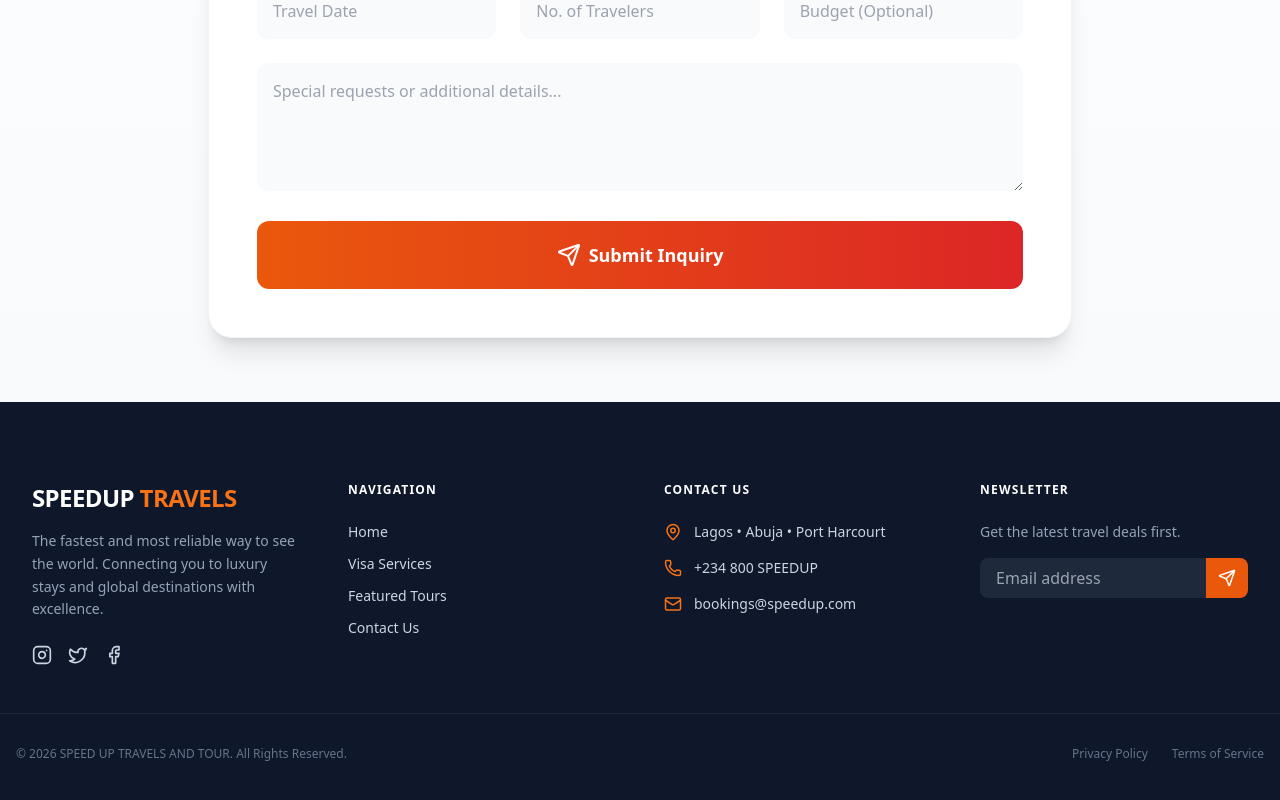
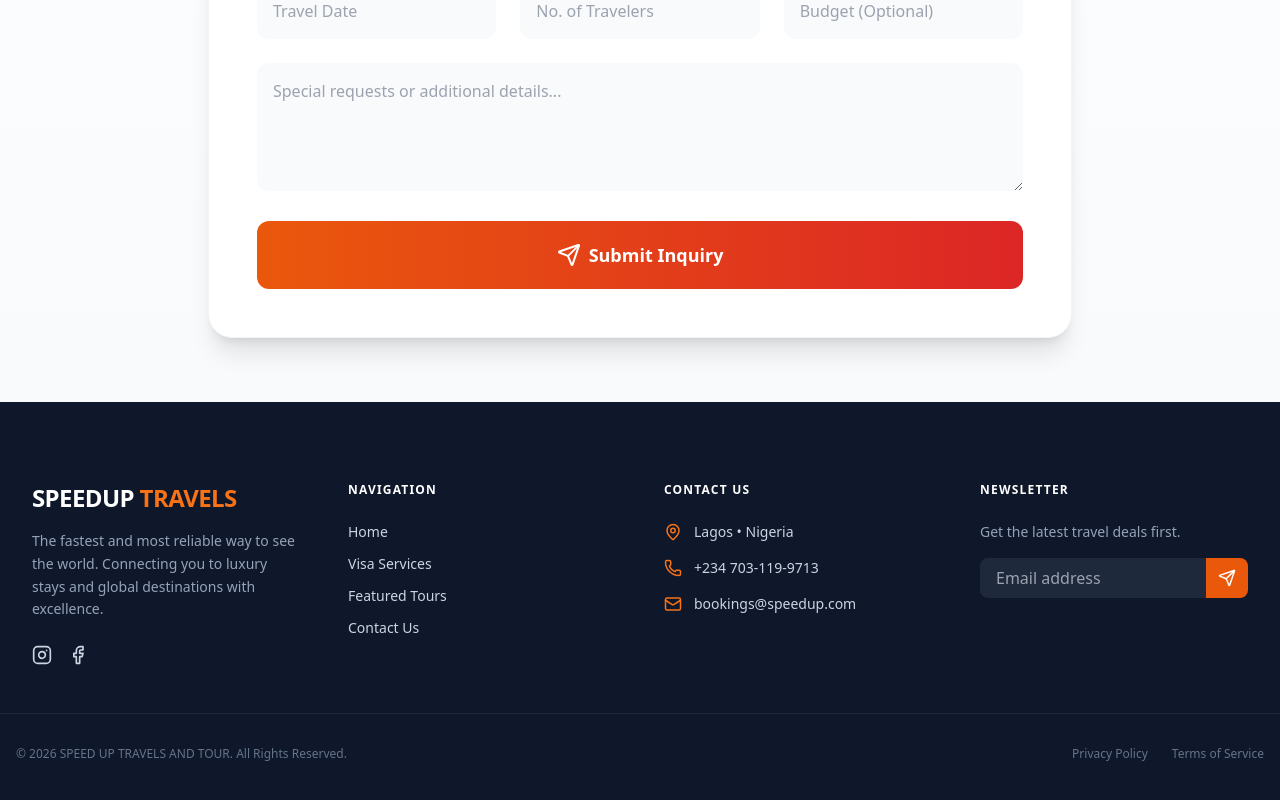
Before and after one commit to King-Major/TravelAgencyFront, a React (Create React App) app: page / in a window 1280 px wide. Shown: the part 2366-3166 px from the top of the page. Built offline with nearby package versions, Linux system fonts and the light colour scheme.

Commit message:
Socials changed

```diff
--- a/src/components/Footer.js
+++ b/src/components/Footer.js
@@ -16,9 +16,9 @@ const Footer = () => {
             The fastest and most reliable way to see the world. Connecting you to luxury stays and global destinations with excellence.
           </p>
           <div className="flex space-x-4 pt-2">
-            <a href="#" className="hover:text-orange-500 transition-colors"><Instagram size={20} /></a>
-            <a href="#" className="hover:text-orange-500 transition-colors"><Twitter size={20} /></a>
-            <a href="#" className="hover:text-orange-500 transition-colors"><Facebook size={20} /></a>
+            <a href="https://www.instagram.com/speeduptravelandtour" className="hover:text-orange-500 transition-colors"><Instagram size={20} /></a>
+            {/* <a href="#" className="hover:text-orange-500 transition-colors"><Twitter size={20} /></a> */}
+            <a href="https://www.facebook.com/share/1DeUq4MCLG/" className="hover:text-orange-500 transition-colors"><Facebook size={20} /></a>
           </div>
         </div>
 
@@ -28,7 +28,7 @@ const Footer = () => {
           <ul className="space-y-3 text-sm">
             <li><Link to="/" className="hover:text-white transition-colors">Home</Link></li>
             <li><Link to="/visa-info" className="hover:text-white transition-colors">Visa Services</Link></li>
-            <li><a href="/#tours" className="hover:text-white transition-colors">Featured Tours</a></li>
+            <li><a href="/tours" className="hover:text-white transition-colors">Featured Tours</a></li>
             <li><a href="/#contact" className="hover:text-white transition-colors">Contact Us</a></li>
           </ul>
         </div>
@@ -39,11 +39,11 @@ const Footer = () => {
           <ul className="space-y-4 text-sm">
             <li className="flex items-center space-x-3">
               <MapPin size={18} className="text-orange-500" />
-              <span>Lagos • Abuja • Port Harcourt</span>
+              <span>Lagos • Nigeria</span>
             </li>
             <li className="flex items-center space-x-3">
               <Phone size={18} className="text-orange-500" />
-              <span>+234 800 SPEEDUP</span>
+              <span>+234 703-119-9713</span>
             </li>
             <li className="flex items-center space-x-3">
               <Mail size={18} className="text-orange-500" />
```
